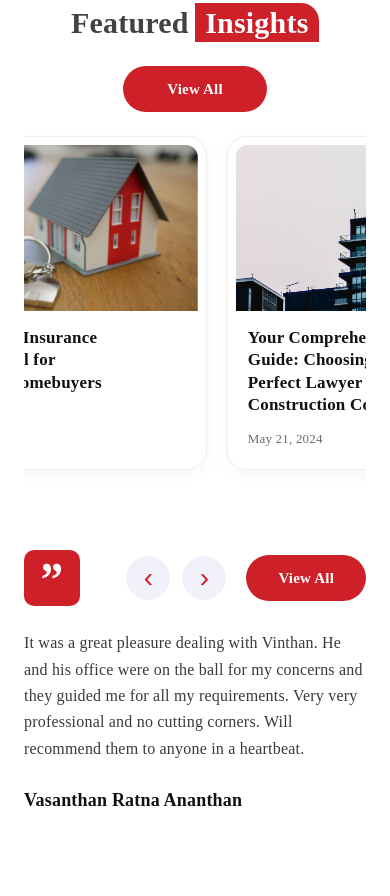
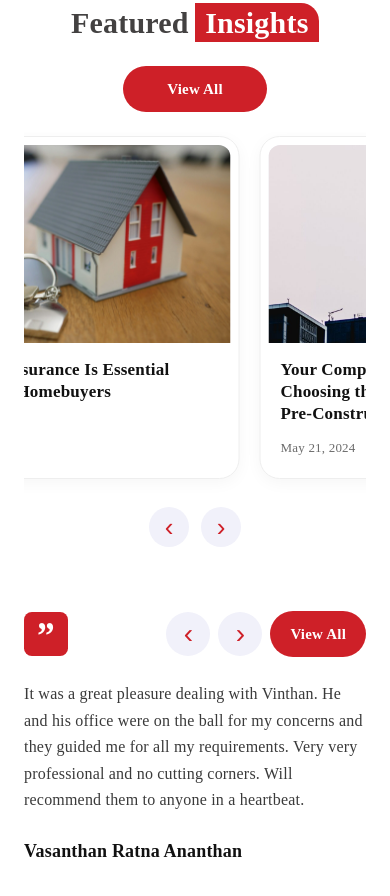
Before and after one commit to saru29/navawilson, an Astro site: page / in a window 390 px wide. Shown: the part 2815-3711 px from the top of the page. Built offline with nearby package versions, Linux system fonts and the light colour scheme; Astro itself is replaced by a stand-in of ours.

Commit message:
Fix the phone layout of carousels, buttons and headings
- Featured Insights shows one whole card at a time on phones, with arrows
  under it and swipe, instead of a half-scrolled strip.
- Right-aligned buttons (View All) sit on the left on phones, with less
  side padding; the reviews View All no longer wraps.
- Headings keep their own size on phones, capped at the title size, so
  small ones like "Disadvantages" no longer grow to 30px.
- Sections inside tabs drop the extra side padding on phones.
- The practice-page hero no longer pushes the page 2px wider than the screen.

Co-Authored-By: Claude Opus 5.5 <noreply@anthropic.com>

```diff
--- a/src/components/PostCarousel.astro
+++ b/src/components/PostCarousel.astro
@@ -56,12 +56,20 @@ const posts = Astro.props.slugs.map((slug) => all.find((p) => p.id === slug)).fi
     carousel.querySelector('.prev')?.addEventListener('click', prev);
     carousel.querySelector('.next')?.addEventListener('click', next);
 
+    let startX = 0;
+    track.addEventListener('touchstart', (e) => (startX = e.touches[0].clientX), { passive: true });
+    track.addEventListener('touchend', (e) => {
+      const dx = e.changedTouches[0].clientX - startX;
+      if (Math.abs(dx) > 40) (dx < 0 ? next : prev)();
+    });
+
     if (!reduceMotion) {
       let paused = false;
       carousel.addEventListener('mouseenter', () => (paused = true));
       carousel.addEventListener('mouseleave', () => (paused = false));
       carousel.addEventListener('focusin', () => (paused = true));
       carousel.addEventListener('focusout', () => (paused = false));
+      carousel.addEventListener('touchstart', () => (paused = true), { passive: true });
       setInterval(() => !paused && !document.hidden && next(), 5000);
     }
   }
@@ -120,11 +128,18 @@ const posts = Astro.props.slugs.map((slug) => all.find((p) => p.id === slug)).fi
   }
 
   @media (max-width: 600px) {
+    .carousel {
+      flex-wrap: wrap;
+      justify-content: center;
+    }
+    .track {
+      flex-basis: 100%;
+      order: -1;
+      overflow: hidden;
+      touch-action: pan-y;
+    }
     .track li {
-      flex-basis: 85%;
-    }
-    .arrow {
-      display: none;
+      flex-basis: 100%;
     }
   }
 </style>
--- a/src/components/elementor/Blocks.astro
+++ b/src/components/elementor/Blocks.astro
@@ -80,7 +80,7 @@ const hasBg = (s: any) =>
       const Tag = it.tag as any;
       return (
         <div class={wrap('el-heading')} style={self}>
-          <Tag style={css(s.title)} set:html={it.html} />
+          <Tag style={css(s.title, s.title?.['font-size'] ? { '--fs': s.title['font-size'] } : undefined)} set:html={it.html} />
         </div>
       );
     }
--- a/src/components/home/Testimonials.astro
+++ b/src/components/home/Testimonials.astro
@@ -113,6 +113,7 @@ const reviews = [
   .controls .btn {
     margin-left: 8px;
     padding-inline: 32px;
+    white-space: nowrap;
   }
 
   .arrow {
@@ -141,4 +142,18 @@ const reviews = [
       max-width: 300px;
     }
   }
+
+  @media (max-width: 480px) {
+    .mark {
+      width: 44px;
+      height: 44px;
+    }
+    .controls {
+      gap: 8px;
+    }
+    .controls .btn {
+      margin-left: 0;
+      padding-inline: 20px;
+    }
+  }
 </style>
```
Also changed, not shown: src/styles/elementor.css (+19 -7 lines).
